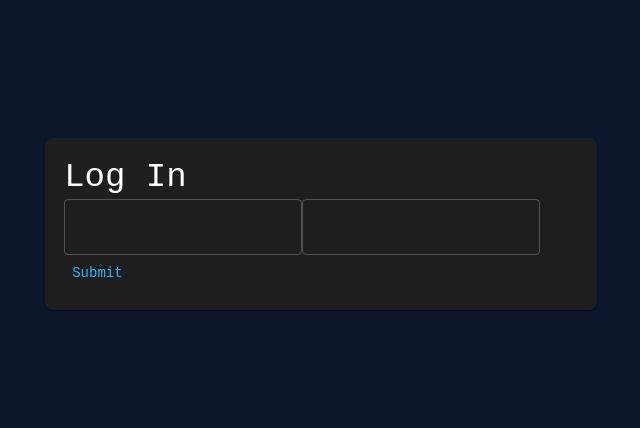
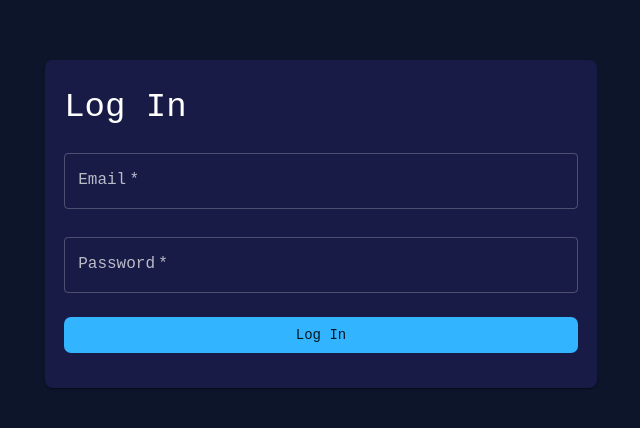
Before and after one commit to GuillerminaDiaz/Movies_FrontEnd, a React (Create React App) app: page /login in a window 1280 px wide. Shown: the part 176-604 px from the top of the page, without its empty margins (319-959 px from the left). Built offline with nearby package versions, Linux system fonts and the light colour scheme.

Commit message:
login form

```diff
--- a/src/pages/login/index.tsx
+++ b/src/pages/login/index.tsx
@@ -1,4 +1,4 @@
-import React from "react";
+import React, { useState } from "react";
 import {
   Box,
   Button,
@@ -8,24 +8,84 @@ import {
   TextField,
   Typography,
 } from "@mui/material";
+import { log } from "console";
+
+type LoginType = {
+  email: string;
+  password: string;
+};
 
 export const LoginPage: React.FC<{}> = () => {
+  const [login, SetLogin] = useState<LoginType>({
+    email: "",
+    password: "",
+  });
+
+  //const handleChange = (event: React.ChangeEvent<HTMLInputElement>) => {
+  const handleChange = (event: any) => {
+    SetLogin({
+      ...login,
+      [event.target.name]: event.target.value,
+    });
+  };
+
+  //const handleSubmit = (event: React.FormEvent<HTMLInputElement>) => {
+  const handleSubmit = (event: any) => {
+    event.preventDefault();
+    console.log(login);
+  };
+
   return (
     <Container maxWidth="sm">
       <Grid
         container
-        direction="row"
+        direction="column"
         alignItems="center"
         justifyContent="center"
         sx={{ minHeight: "100vh" }}
       >
         <Grid item>
-          <Paper sx={{ padding: "1.2em", borderRadius: "0.5em" }}>
-            <Typography variant="h4">Log In</Typography>
-            <Box component="form">
-              <TextField />
-              <TextField />
-              <Button type="submit">Submit</Button>
+          <Paper
+            sx={{
+              padding: "1.2em",
+              borderRadius: "0.5em",
+              backgroundColor: "#0D0F3D",
+            }}
+          >
+            <Typography variant="h4" sx={{ mt: 1, mb: 1 }}>
+              Log In
+            </Typography>
+            <Box component="form" onSubmit={handleSubmit}>
+              <TextField
+                name="email"
+                value={login.email}
+                margin="normal"
+                type="text"
+                fullWidth
+                label="Email"
+                sx={{ mt: 2, mb: 1.5 }}
+                required
+                onChange={handleChange}
+              />
+              <TextField
+                name="password"
+                value={login.password}
+                margin="normal"
+                type="password"
+                fullWidth
+                label="Password"
+                sx={{ mb: 1.5 }}
+                required
+                onChange={handleChange}
+              />
+              <Button
+                fullWidth
+                type="submit"
+                variant="contained"
+                sx={{ mt: 1.5, mb: 2 }}
+              >
+                Log In
+              </Button>
             </Box>
           </Paper>
         </Grid>
```
